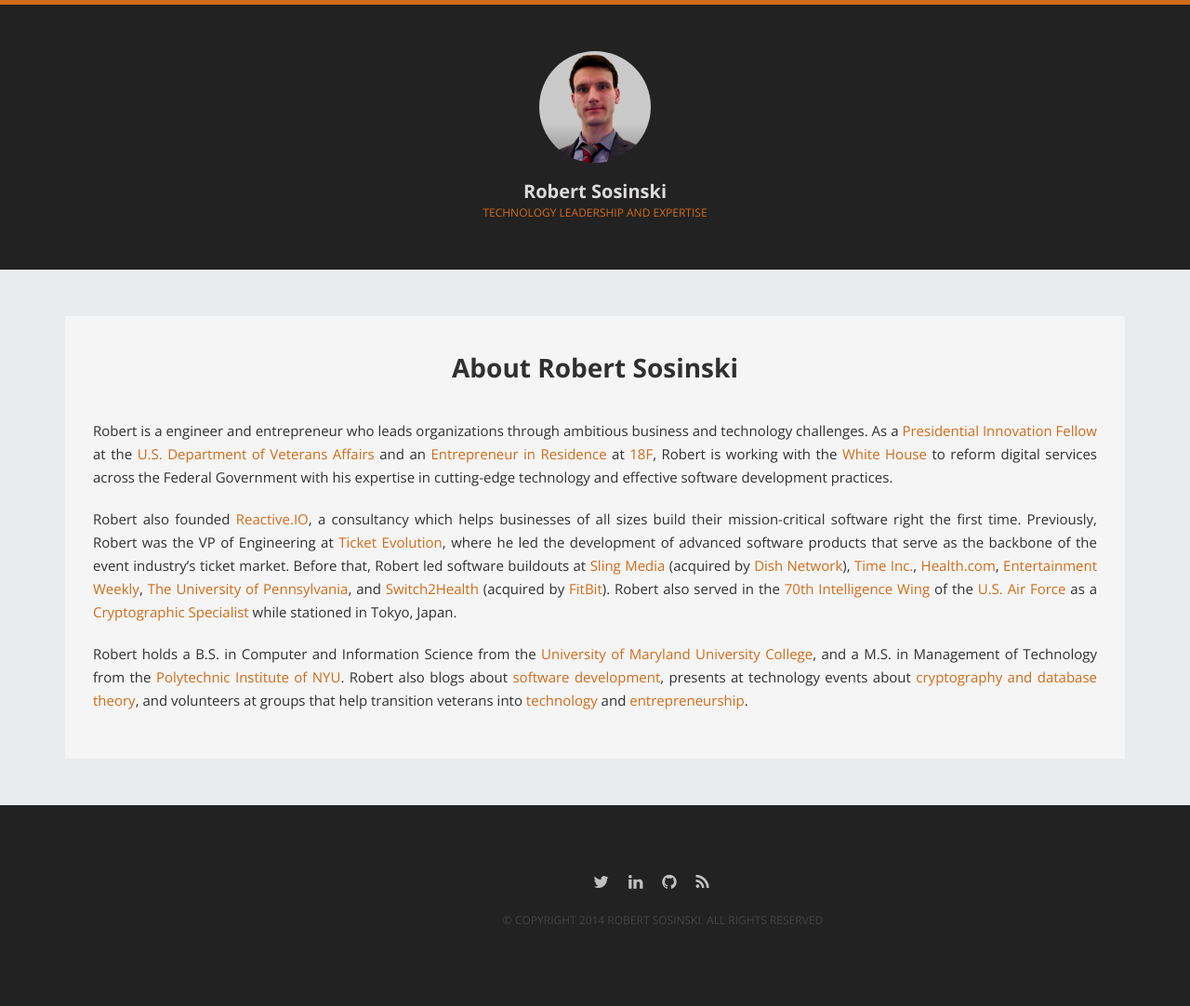
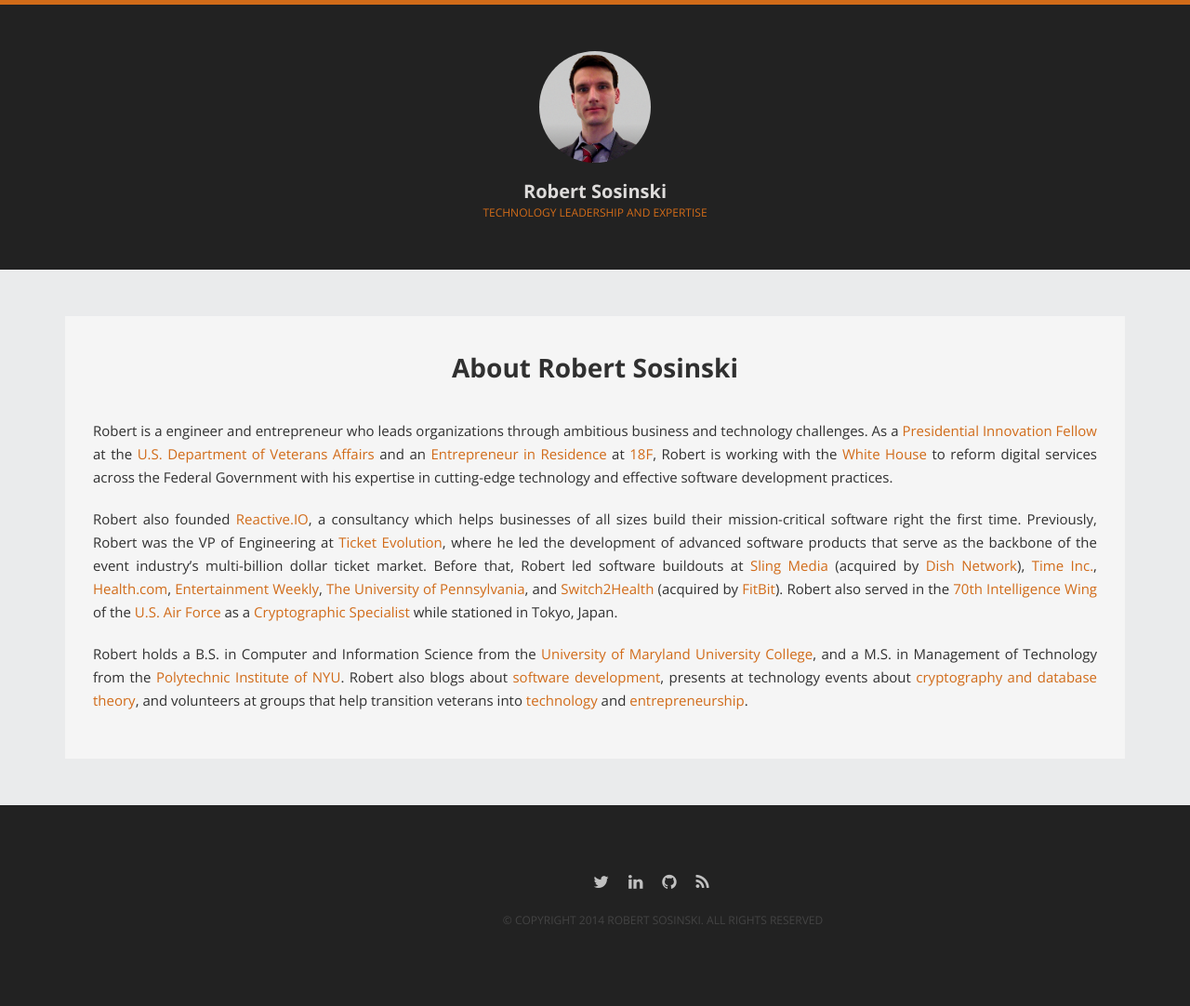
Before and after one commit to robertsosinski/robertsosinski.github.com, a Jekyll site: the page built from index.html, in a window 1280 px wide. Shown: the whole page at 93% size. Built offline with Jekyll 4.4.1, drawn with Linux system fonts in a browser that asks for light colours; the list of posts is cut into pages by our own code.

Commit message:
verbiage

```diff
--- a/index.html
+++ b/index.html
@@ -13,7 +13,7 @@
         <p>
 
         <p>
-        Robert also founded <a href="http://www.reactive.io">Reactive.IO</a>, a consultancy which helps businesses of all sizes build their mission-critical software right the first time.  Previously, Robert was the VP of Engineering at <a href="http://www.ticketevolution.com">Ticket Evolution</a>, where he led the development of advanced software products that serve as the backbone of the event industry’s ticket market. Before that, Robert led software buildouts at <a href="http://www.sling.com">Sling Media</a> (acquired by <a href="http://www.dish.com">Dish Network</a>), <a href="http://www.timeinc.com/">Time Inc.</a>, <a href="http://www.health.com/health/">Health.com</a>, <a href="http://www.ew.com">Entertainment Weekly</a>, <a href="http://www.upenn.edu/">The University of Pennsylvania</a>, and <a href="http://www.crunchbase.com/organization/switch2health">Switch2Health</a> (acquired by <a href="https://www.fitbit.com/">FitBit</a>).  Robert also served in the <a href="http://en.wikipedia.org/wiki/70th_Intelligence,_Surveillance_and_Reconnaissance_Wing">70th Intelligence Wing</a> of the <a href="http://www.af.mil/">U.S. Air Force</a> as a <a href="http://en.wikipedia.org/wiki/Cryptography">Cryptographic Specialist</a> while stationed in Tokyo, Japan.
+        Robert also founded <a href="http://www.reactive.io">Reactive.IO</a>, a consultancy which helps businesses of all sizes build their mission-critical software right the first time.  Previously, Robert was the VP of Engineering at <a href="http://www.ticketevolution.com">Ticket Evolution</a>, where he led the development of advanced software products that serve as the backbone of the event industry’s multi-billion dollar ticket market. Before that, Robert led software buildouts at <a href="http://www.sling.com">Sling Media</a> (acquired by <a href="http://www.dish.com">Dish Network</a>), <a href="http://www.timeinc.com/">Time Inc.</a>, <a href="http://www.health.com/health/">Health.com</a>, <a href="http://www.ew.com">Entertainment Weekly</a>, <a href="http://www.upenn.edu/">The University of Pennsylvania</a>, and <a href="http://www.crunchbase.com/organization/switch2health">Switch2Health</a> (acquired by <a href="https://www.fitbit.com/">FitBit</a>).  Robert also served in the <a href="http://en.wikipedia.org/wiki/70th_Intelligence,_Surveillance_and_Reconnaissance_Wing">70th Intelligence Wing</a> of the <a href="http://www.af.mil/">U.S. Air Force</a> as a <a href="http://en.wikipedia.org/wiki/Cryptography">Cryptographic Specialist</a> while stationed in Tokyo, Japan.
         </p>
 
         <p>
```
